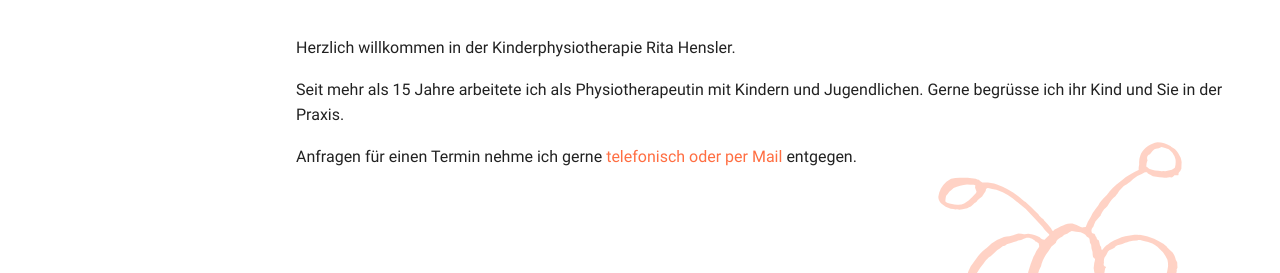
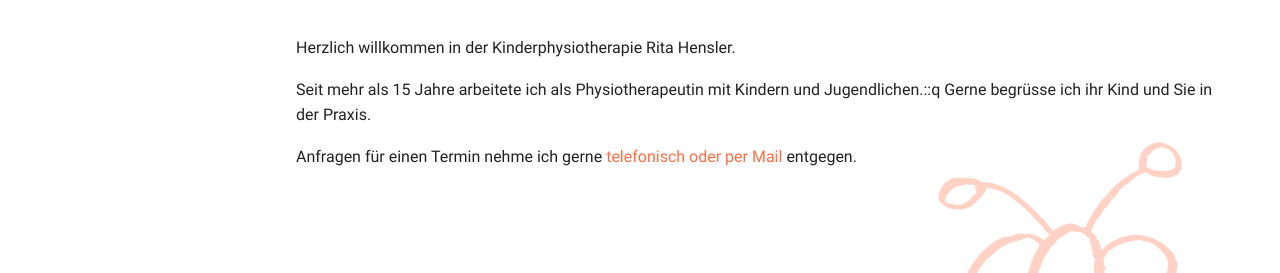
Before and after one commit to kprh/kprh-website, an MkDocs documentation site: the page built from docs/index.md, in a window 1280 px wide. Shown: the part 387-660 px from the top of the page. Built offline with MkDocs 1.6.1 and Material for MkDocs 9.7.7, drawn with Linux system fonts in a browser that asks for light colours.

Commit message:
Textual details

```diff
--- a/docs/index.md
+++ b/docs/index.md
@@ -9,6 +9,6 @@ hide:
 
 Herzlich willkommen in der Kinderphysiotherapie Rita Hensler.
 
-Seit mehr als 15 Jahre arbeitete ich als Physiotherapeutin mit Kindern und Jugendlichen. Gerne begrüsse ich ihr Kind und Sie in der Praxis.
+Seit mehr als 15 Jahre arbeitete ich als Physiotherapeutin mit Kindern und Jugendlichen.::q Gerne begrüsse ich ihr Kind und Sie in der Praxis.
 
 Anfragen für einen Termin nehme ich gerne [telefonisch oder per Mail](kontakt.md) entgegen.
```
Also changed, not shown: docs/kinderphysiotherapie.md (+2 -2 lines).
